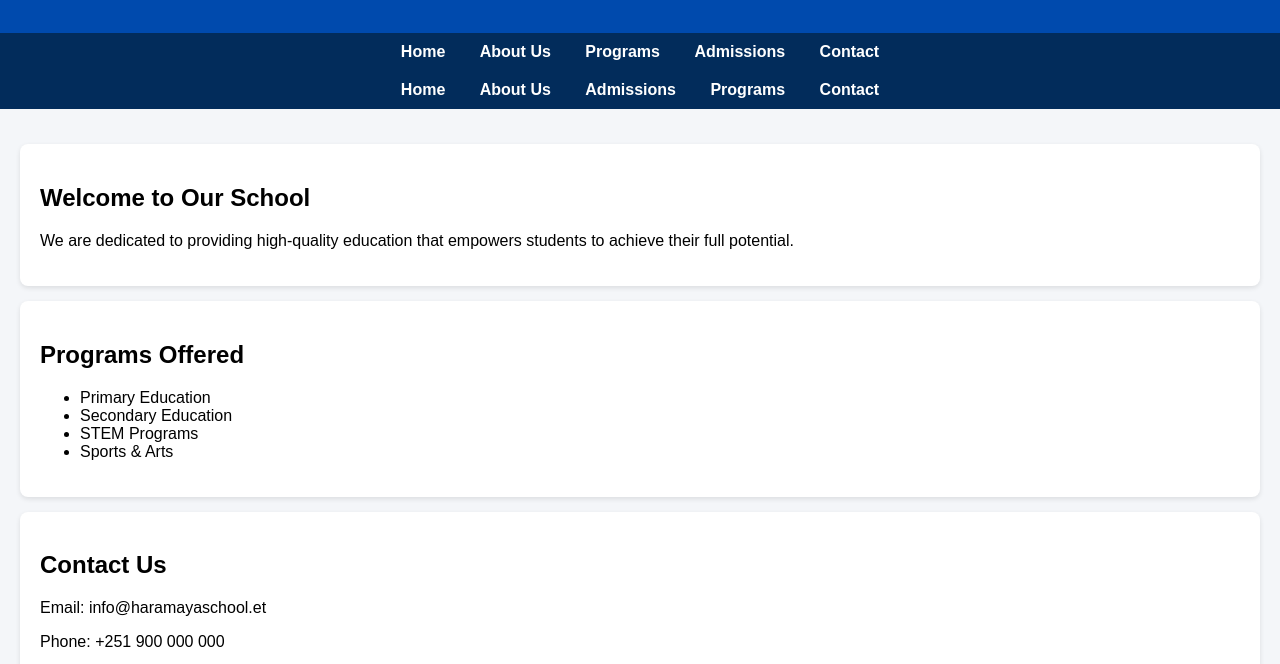
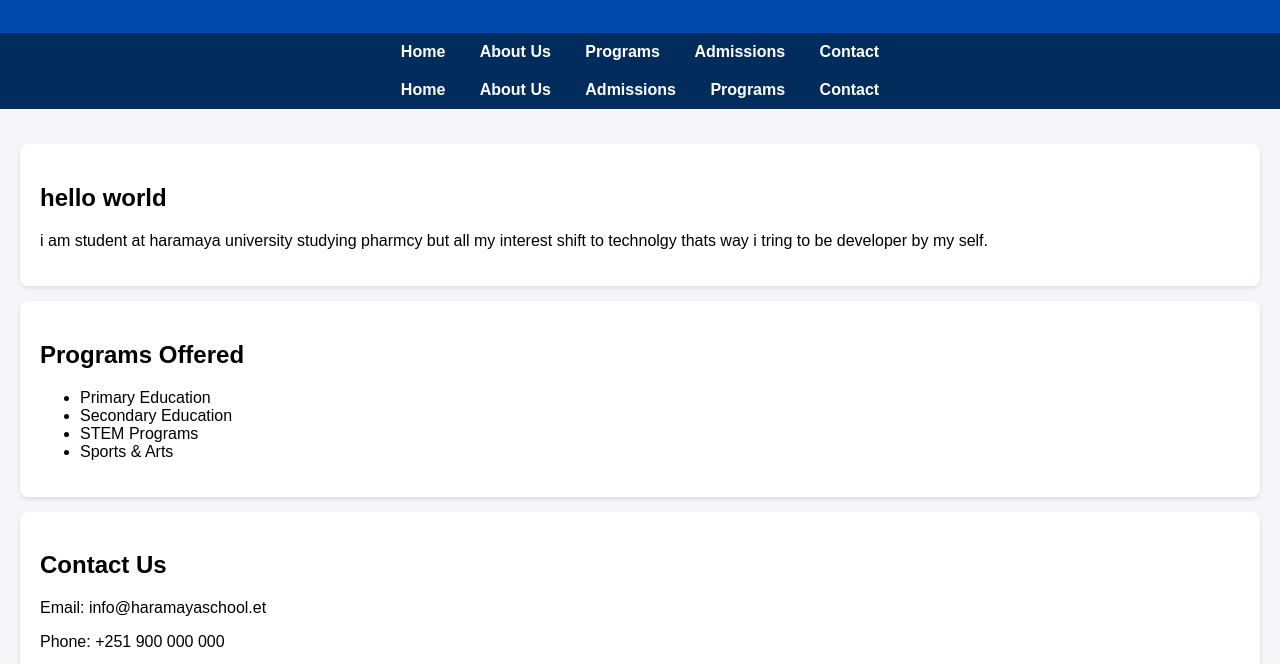
Before and after one commit to Abdu-webdeveloper/school-website, a plain HTML site: page index.html in a window 1280 px wide. Shown: the part 121-785 px from the top of the page. Drawn offline with Linux system fonts and the light colour scheme.

Commit message:
Update index.html

```diff
--- a/index.html
+++ b/index.html
@@ -73,8 +73,8 @@
 
   <div class="container">
     <div class="card">
-      <h2>Welcome to Our School</h2>
-      <p>We are dedicated to providing high-quality education that empowers students to achieve their full potential.</p>
+      <h2>hello world</h2>
+      <p> i am student at haramaya university studying pharmcy but all my interest shift to technolgy thats way i tring to be developer by my self.</p>
     </div>
 
     <div class="card">
```
